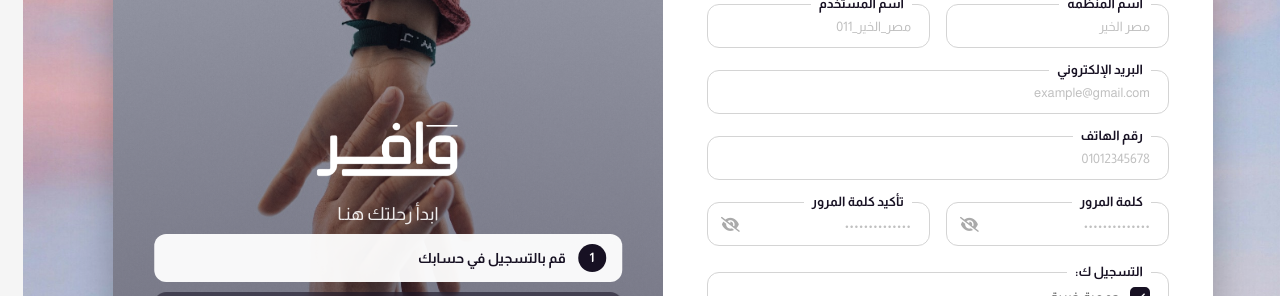
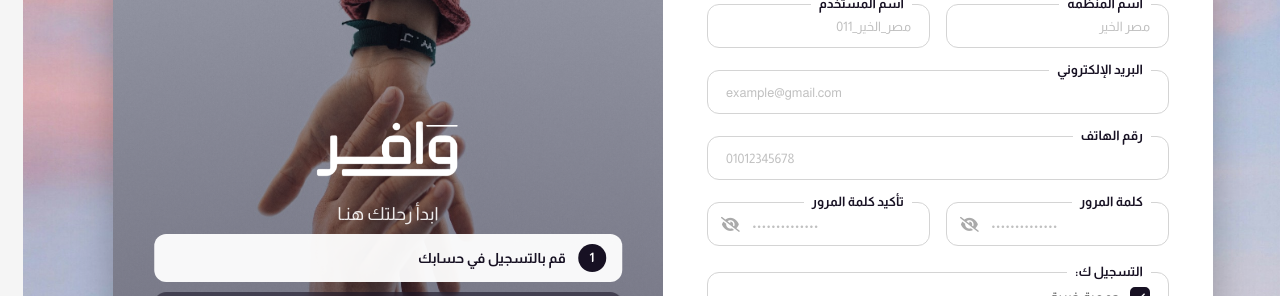
Before and after one commit to Youssef-M-Salama/app-client, a Next.js app: page /register in a window 1280 px wide. Shown: the part 216-512 px from the top of the page. Built offline with nearby package versions, Linux system fonts and the light colour scheme; no server answers; a web font is replaced by a local one.

Commit message:
feat: implement full admin analytics dashboard

```diff
--- a/src/app/(admin)/admin/page.jsx
+++ b/src/app/(admin)/admin/page.jsx
@@ -1,2 +1,2 @@
 import { redirect } from 'next/navigation';
-export default function AdminPage() { redirect('/admin/users'); }
+export default function AdminPage() { redirect('/admin/dashboard'); }
--- a/src/app/(auth)/login/page.jsx
+++ b/src/app/(auth)/login/page.jsx
@@ -23,10 +23,9 @@ export default function LoginPage() {
           className={authStyles.mainImage}
         />
 
-        {/* وافر logo on image top-right */}
-        <div className={authStyles.imageLogo}>
+        <Link href="/" className={authStyles.imageLogo}>
           <img src="/logo-white.png" alt="وافر" />
-        </div>
+        </Link>
       </div>
     </>
   )
--- a/src/app/(auth)/register/page.jsx
+++ b/src/app/(auth)/register/page.jsx
@@ -30,9 +30,9 @@ export default function RegisterPage() {
 
         {/* وافر branding in the center of the image */}
         <div className={authStyles.registerBrand}>
-          <div className={authStyles.registerBrandLogo}>
+          <Link href="/" className={authStyles.registerBrandLogo}>
             <img src="/logo-white.png" alt="وافر" />
-          </div>
+          </Link>
           <div className={authStyles.registerBrandSubtitle}>ابدأ رحلتك هنـا</div>
         </div>
 
--- a/src/components/admin/AdminNavbar.jsx
+++ b/src/components/admin/AdminNavbar.jsx
@@ -54,6 +54,7 @@ export default function AdminNavbar() {
   }, []);
 
   const navItems = [
+    { label: "لوحة الإحصائيات",             href: "/admin/dashboard" },
     { label: "إدارة المستخدمين",           href: "/admin/users",   badge: stats.totalUsers },
     { label: "العروض المعلقة",             href: "/admin/offers",  badge: stats.pendingOffers },
     { label: "احتياجات الجمعيات المعلقة", href: "/admin/needs",   badge: stats.pendingNeeds },
@@ -68,9 +69,9 @@ export default function AdminNavbar() {
     <nav className={styles.navbar}>
 
       {/* ── Logo ── */}
-      <div className={styles.logo}>
+      <Link href="/" className={styles.logo}>
         <img src="/logo-black.png" alt="وافر" />
-      </div>
+      </Link>
 
       {/* ── Nav Links ── */}
       <ul className={styles.navLinks}>
--- a/src/components/forms/LoginForm.jsx
+++ b/src/components/forms/LoginForm.jsx
@@ -71,8 +71,7 @@ export default function LoginForm({ authStyles }) {
             onChange={handleChange}
             required
             autoComplete="username"
-            dir="ltr"
-            style={{ textAlign: 'left' }}
+            style={{ direction: 'ltr', textAlign: 'left' }}
           />
         </div>
 
@@ -89,6 +88,7 @@ export default function LoginForm({ authStyles }) {
               onChange={handleChange}
               required
               autoComplete="current-password"
+              style={{ direction: 'ltr', textAlign: 'left' }}
             />
             <button
               type="button"
--- a/src/components/forms/RegisterForm.jsx
+++ b/src/components/forms/RegisterForm.jsx
@@ -392,6 +392,7 @@ export default function RegisterForm({ authStyles, regStyles }) {
             onChange={handleChange}
             onBlur={handleBlur}
             className={inputClass('email')}
+            style={{ direction: 'ltr', textAlign: 'left' }}
           />
           {getError('email') && (
             <span className={authStyles.fieldError}>{getError('email')}</span>
@@ -410,6 +411,7 @@ export default function RegisterForm({ authStyles, regStyles }) {
             onChange={handleChange}
             onBlur={handleBlur}
             className={inputClass('phone')}
+            style={{ direction: 'ltr', textAlign: 'left' }}
           />
           {getError('phone') && (
             <span className={authStyles.fieldError}>{getError('phone')}</span>
@@ -432,6 +434,7 @@ export default function RegisterForm({ authStyles, regStyles }) {
                 onChange={handleChange}
                 onBlur={handleBlur}
                 className={inputClass('password')}
+                style={{ direction: 'ltr', textAlign: 'left' }}
               />
               <button
                 type="button"
@@ -459,6 +462,7 @@ export default function RegisterForm({ authStyles, regStyles }) {
                 onChange={handleChange}
                 onBlur={handleBlur}
                 className={inputClass('confirmPassword')}
+                style={{ direction: 'ltr', textAlign: 'left' }}
               />
               <button
                 type="button"
--- a/src/components/layout/Sidebar.jsx
+++ b/src/components/layout/Sidebar.jsx
@@ -55,9 +55,9 @@ export default function Sidebar({ onClose }) {
         ✕
       </button>
 
-      <div className={sidebarStyle.logo}>
+      <Link href="/" className={sidebarStyle.logo}>
         <img src="/logo-black.png" alt="logo" />
-      </div>
+      </Link>
 
       <ul className={`${sidebarStyle.navLinks} ${sidebarStyle.navLinksTop}`}>
 
--- a/src/styles/auth/auth.module.css
+++ b/src/styles/auth/auth.module.css
@@ -362,6 +362,12 @@
     font-family: 'Almarai', sans-serif;
 }
 
+.formField input[type="email"],
+.formField input[type="password"] {
+    direction: ltr;
+    text-align: left;
+}
+
 .formField input::placeholder {
     color: #c0c0c0;
     font-size: 13px;
```
Also changed, not shown: src/components/layout/Navbar.jsx (+6 -2 lines).
